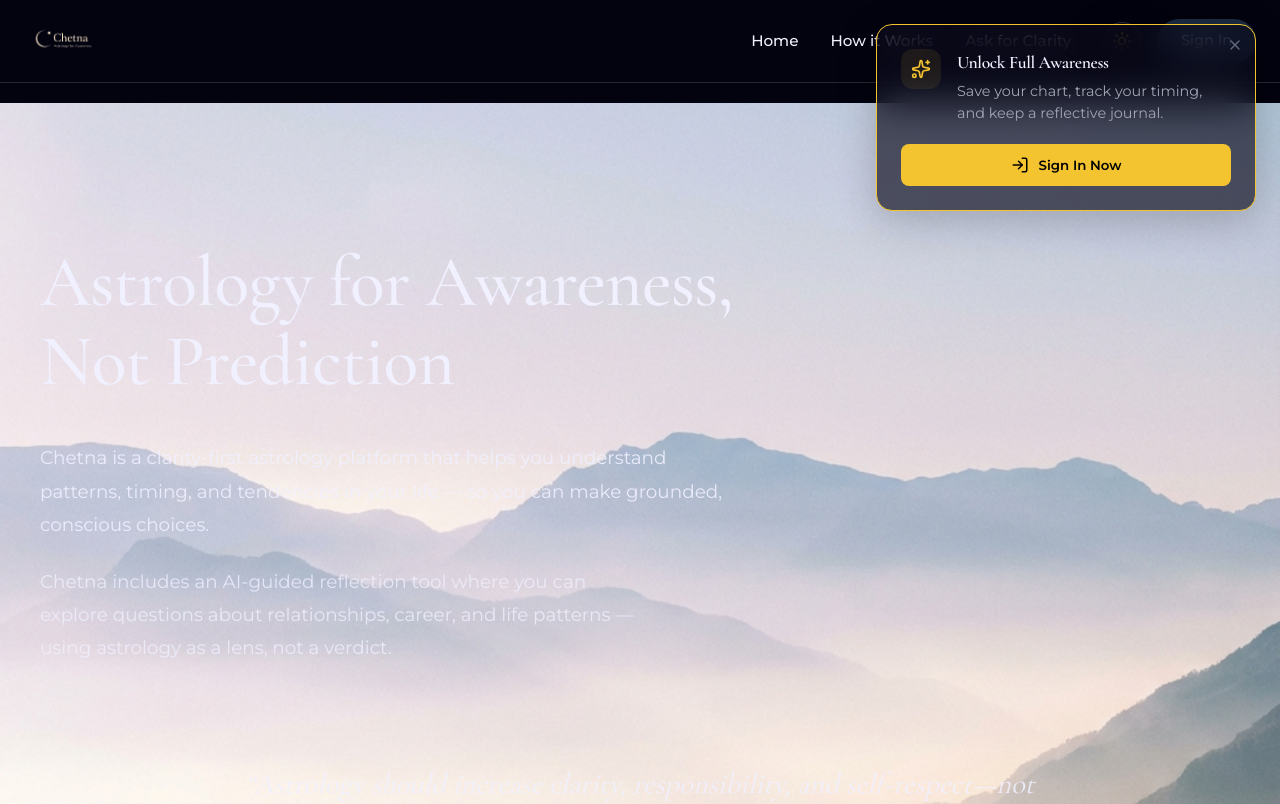
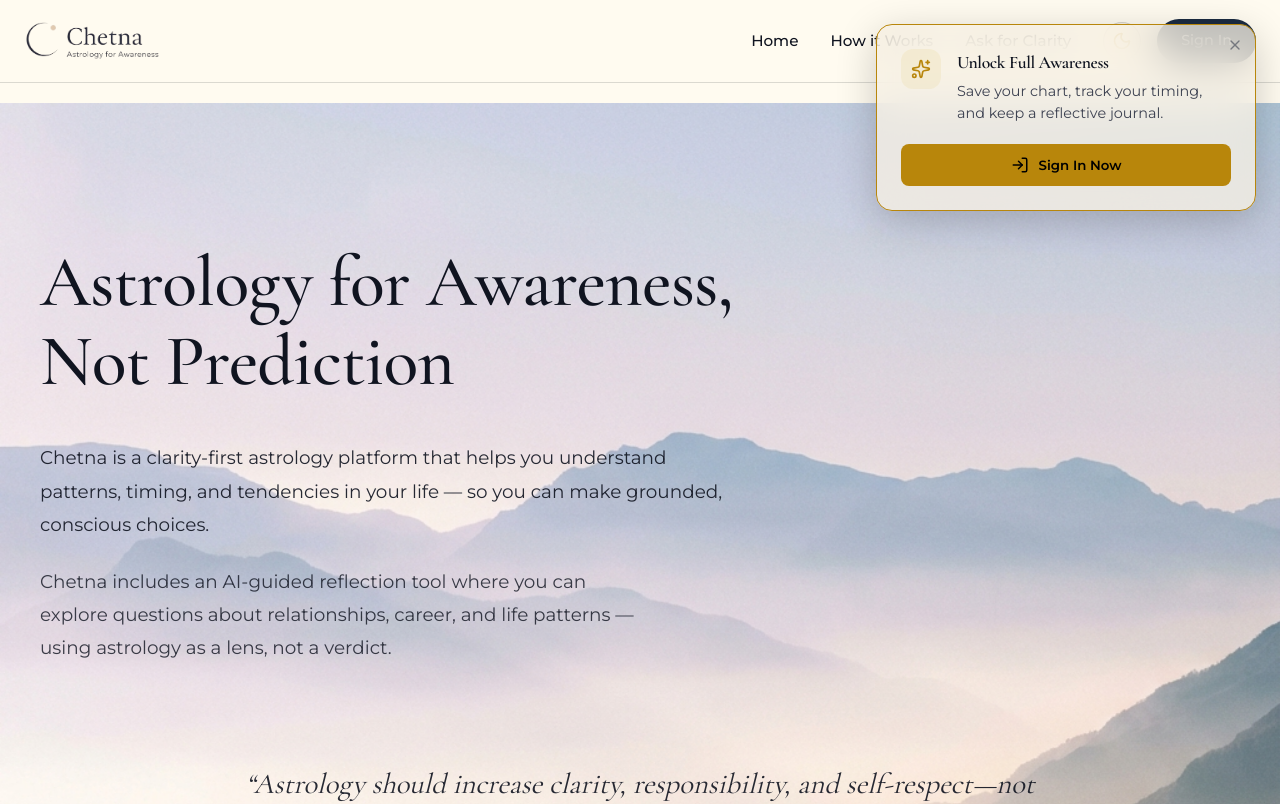
Before and after one commit to ajitrahul/chetna, a Next.js app: page / in a window 1280 px wide. Shown: the top 804 px of the page. Built offline with nearby package versions, Linux system fonts and the light colour scheme; no server answers; the database is empty.

Commit message:
Update home page content, layout refactor, and set light theme as default

```diff
--- a/src/app/globals.css
+++ b/src/app/globals.css
@@ -1,27 +1,27 @@
 :root {
-  /* Mystic Luxury Palette - DARK MODE (Default) */
-  --background: #03030F;
-  --background-rgb: 3, 3, 15;
-  --bg-soft: #08081A;
-  --bg-soft-rgb: 8, 8, 26;
+  /* Mystic Light Palette - LIGHT MODE (Default) */
+  --background: #FFFBF0;
+  --background-rgb: 255, 251, 240;
+  --bg-soft: #F7F1E3;
+  --bg-soft-rgb: 247, 241, 227;
 
-  --foreground: #F0F0FF;
-  --foreground-rgb: 240, 240, 255;
+  --foreground: #101420;
+  --foreground-rgb: 16, 20, 32;
 
-  --primary: #F0F0FF;
-  --secondary: #A0A5B5;
-  --text-muted: #808595;
+  --primary: #101420;
+  --secondary: #3D4251;
+  --text-muted: #5F6370;
 
-  --accent-gold: #F4C430;
-  --accent-gold-rgb: 244, 196, 48;
-  --accent-gold-dim: #B89620;
+  --accent-gold: #B8860B;
+  --accent-gold-rgb: 184, 134, 11;
+  --accent-gold-dim: #996515;
   --accent-rose: #C48E8E;
 
-  --card-bg: rgba(var(--bg-soft-rgb), 0.65);
+  --card-bg: rgba(var(--bg-soft-rgb), 0.75);
   --card-border: rgba(var(--foreground-rgb), 0.15);
-  --border-soft: rgba(var(--foreground-rgb), 0.1);
+  --border-soft: rgba(var(--foreground-rgb), 0.08);
 
-  --glass-shadow: 0 15px 50px -12px rgba(0, 0, 0, 0.6);
+  --glass-shadow: 0 12px 40px -10px rgba(16, 20, 32, 0.1);
 
   --font-main: var(--font-main), sans-serif;
   --font-heading: var(--font-heading), serif;
--- a/src/components/ThemeToggle.tsx
+++ b/src/components/ThemeToggle.tsx
@@ -5,7 +5,7 @@ import { Sun, Moon } from 'lucide-react';
 import styles from './ThemeToggle.module.css';
 
 export default function ThemeToggle() {
-    const [theme, setTheme] = useState<'light' | 'dark'>('dark');
+    const [theme, setTheme] = useState<'light' | 'dark'>('light');
 
     useEffect(() => {
         const savedTheme = localStorage.getItem('chetna-theme') as 'light' | 'dark';
@@ -13,8 +13,8 @@ export default function ThemeToggle() {
             requestAnimationFrame(() => setTheme(savedTheme));
             document.documentElement.setAttribute('data-theme', savedTheme);
         } else if (!savedTheme) {
-            // Default to dark if no preference is saved
-            document.documentElement.setAttribute('data-theme', 'dark');
+            // Default to light if no preference is saved
+            document.documentElement.setAttribute('data-theme', 'light');
         }
     }, [theme]);
 
```
